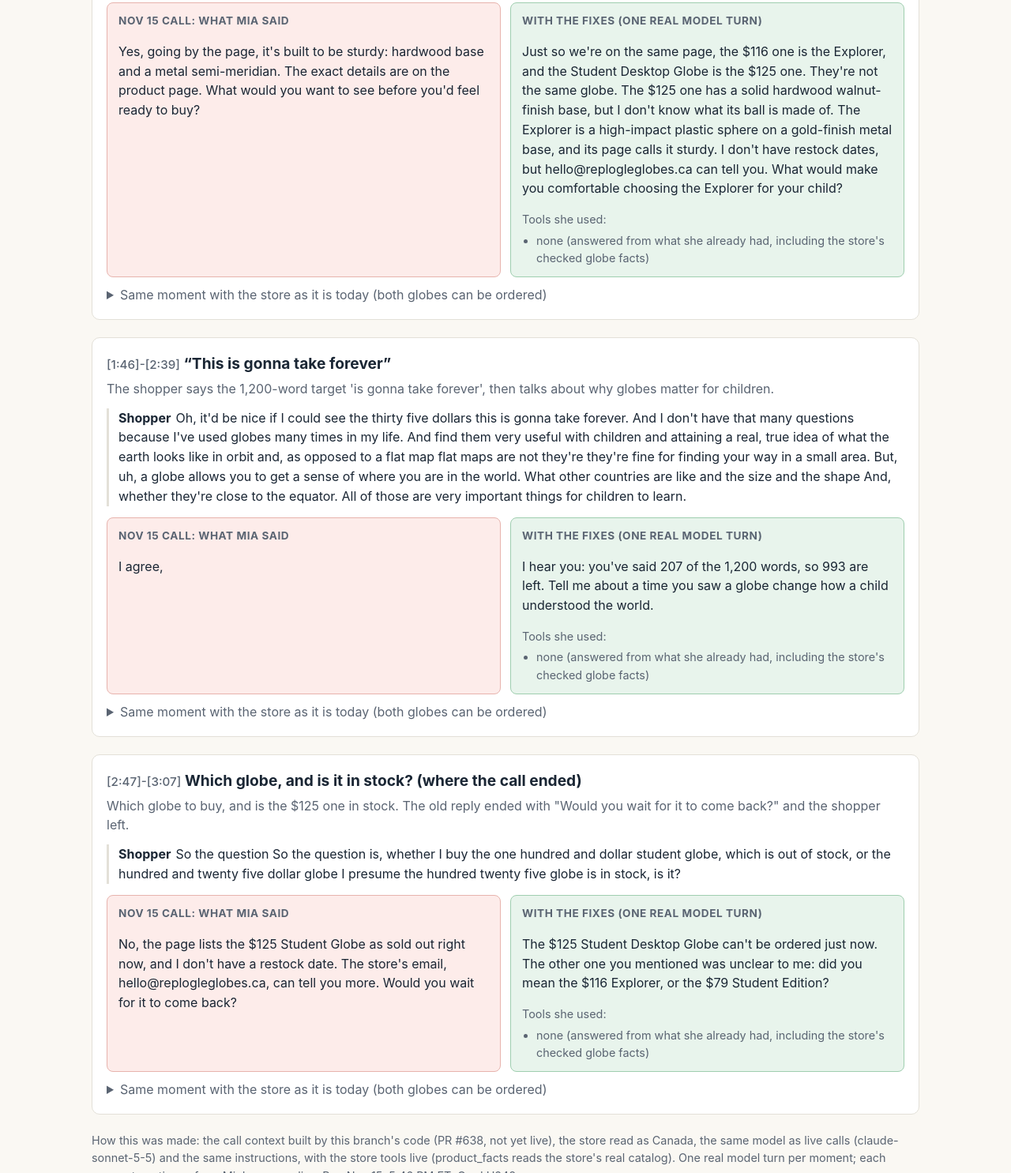
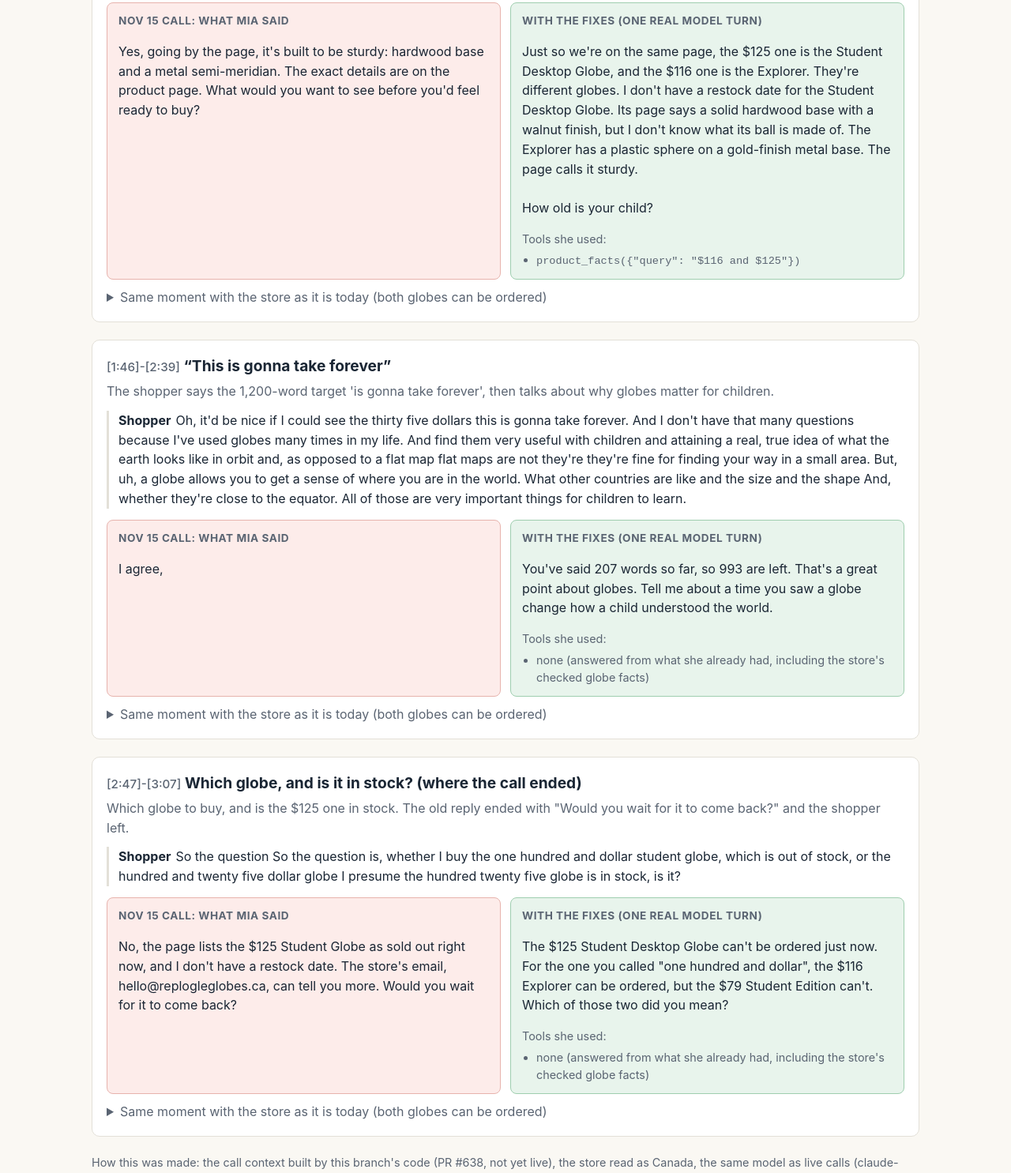
Before and after one commit to qysj9qcnkf-rgb/scout-h248-replay, a plain HTML site: page index.html in a window 1280 px wide. Shown: the part 729-2214 px from the top of the page at 79% size. Drawn offline with Linux system fonts and the light colour scheme.

Commit message:
Replay rerun after check 3
Co-Authored-By: Claude Opus 5.5 <noreply@anthropic.com>
Claude-Session: https://claude.ai/code/session_017SThzXF9cemqvoH2S58rtJ

```diff
--- a/index.html
+++ b/index.html
@@ -18,15 +18,15 @@ code{font-size:.85rem;word-break:break-word}details{margin-top:10px;color:var(--
 <section class="moment"><h2><span class="at">[0:28]-[1:19]</span> Four product questions in a row</h2>
 <p class="what">Four product questions in a row: restock, is the $125 globe the same as the student globe, is its surface plastic, is the $116 &#x27;student globe&#x27; sturdy.</p><div class="said"><p class="line"><b>Shopper</b> I&#x27;m buying it for child, and I like the raised relief and the colors and the country colors. When will it be available again? Or is the other globe that&#x27;s a hundred and twenty five dollars, the same as the student globe. And what is the surface of this the the hundred and twenty five dollar one? Is it plastic? I think the base is wooden. And it looks very solid. Is the Student Globe, the hundred and sixteen dollar one,</p><p class="line"><b>Mia</b> Go on, I&#x27;m listening.</p><p class="line"><b>Shopper</b> It... Is it sturdy?</p></div>
 <div class="cmp"><div class="old"><h3>Nov 15 call: what Mia said</h3><p>Yes, going by the page, it&#x27;s built to be sturdy: hardwood base and a metal semi-meridian. The exact details are on the product page. What would you want to see before you&#x27;d feel ready to buy?</p></div>
-<div class="new"><h3>With the fixes (one real model turn)</h3><p>Just so we&#x27;re on the same page, the $116 one is the Explorer, and the Student Desktop Globe is the $125 one. They&#x27;re not the same globe. The $125 one has a solid hardwood walnut-finish base, but I don&#x27;t know what its ball is made of. The Explorer is a high-impact plastic sphere on a gold-finish metal base, and its page calls it sturdy. I don&#x27;t have restock dates, but hello@replogleglobes.ca can tell you. What would make you comfortable choosing the Explorer for your child?</p><div class="tools">Tools she used:<ul><li>none (answered from what she already had, including the store's checked globe facts)</li></ul></div></div></div>
-<details><summary>Same moment with the store as it is today (both globes can be ordered)</summary><p>Yes, the $125 Student Desktop Globe can be ordered now. It isn&#x27;t the same as the $116 one, which is the Explorer. Your $125 globe has a solid hardwood base with a walnut finish and a sturdy metal semi-meridian. I don&#x27;t know what its ball is made of. The Explorer has a high-impact plastic sphere on a gold-finish metal base. How old is your child?</p></details></section><section class="moment"><h2><span class="at">[1:46]-[2:39]</span> “This is gonna take forever”</h2>
+<div class="new"><h3>With the fixes (one real model turn)</h3><p>Just so we&#x27;re on the same page, the $125 one is the Student Desktop Globe, and the $116 one is the Explorer. They&#x27;re different globes. I don&#x27;t have a restock date for the Student Desktop Globe. Its page says a solid hardwood base with a walnut finish, but I don&#x27;t know what its ball is made of. The Explorer has a plastic sphere on a gold-finish metal base. The page calls it sturdy.<br><br>How old is your child?</p><div class="tools">Tools she used:<ul><li><code>product_facts({&quot;query&quot;: &quot;$116 and $125&quot;})</code></li></ul></div></div></div>
+<details><summary>Same moment with the store as it is today (both globes can be ordered)</summary><p>Just so we&#x27;re on the same page: the $116 one is the Explorer, and the Student Desktop Globe is the $125 one, which can be ordered now. The $125 has a solid hardwood base and metal meridian, but I don&#x27;t know its ball material. The Explorer is a high-impact plastic ball on a gold-finish metal base, and its page calls it sturdy. How old is your child?</p></details></section><section class="moment"><h2><span class="at">[1:46]-[2:39]</span> “This is gonna take forever”</h2>
 <p class="what">The shopper says the 1,200-word target &#x27;is gonna take forever&#x27;, then talks about why globes matter for children.</p><div class="said"><p class="line"><b>Shopper</b> Oh, it&#x27;d be nice if I could see the thirty five dollars this is gonna take forever. And I don&#x27;t have that many questions because I&#x27;ve used globes many times in my life. And find them very useful with children and attaining a real, true idea of what the earth looks like in orbit and, as opposed to a flat map flat maps are not they&#x27;re they&#x27;re fine for finding your way in a small area. But, uh, a globe allows you to get a sense of where you are in the world. What other countries are like and the size and the shape And, whether they&#x27;re close to the equator. All of those are very important things for children to learn.</p></div>
 <div class="cmp"><div class="old"><h3>Nov 15 call: what Mia said</h3><p>I agree,</p></div>
-<div class="new"><h3>With the fixes (one real model turn)</h3><p>I hear you: you&#x27;ve said 207 of the 1,200 words, so 993 are left. Tell me about a time you saw a globe change how a child understood the world.</p><div class="tools">Tools she used:<ul><li>none (answered from what she already had, including the store's checked globe facts)</li></ul></div></div></div>
-<details><summary>Same moment with the store as it is today (both globes can be ordered)</summary><p>You&#x27;ve said 207 of the 1,200 words so far, so 993 are left. Tell me about a time you saw a globe help a child understand something a flat map couldn&#x27;t.</p></details></section><section class="moment"><h2><span class="at">[2:47]-[3:07]</span> Which globe, and is it in stock? (where the call ended)</h2>
+<div class="new"><h3>With the fixes (one real model turn)</h3><p>You&#x27;ve said 207 words so far, so 993 are left. That&#x27;s a great point about globes. Tell me about a time you saw a globe change how a child understood the world.</p><div class="tools">Tools she used:<ul><li>none (answered from what she already had, including the store's checked globe facts)</li></ul></div></div></div>
+<details><summary>Same moment with the store as it is today (both globes can be ordered)</summary><p>You&#x27;ve said 207 of the 1,200 words, so 993 are left. Tell me about a time a globe helped a child understand something a flat map couldn&#x27;t.</p></details></section><section class="moment"><h2><span class="at">[2:47]-[3:07]</span> Which globe, and is it in stock? (where the call ended)</h2>
 <p class="what">Which globe to buy, and is the $125 one in stock. The old reply ended with &quot;Would you wait for it to come back?&quot; and the shopper left.</p><div class="said"><p class="line"><b>Shopper</b> So the question So the question is, whether I buy the one hundred and dollar student globe, which is out of stock, or the hundred and twenty five dollar globe I presume the hundred twenty five globe is in stock, is it?</p></div>
 <div class="cmp"><div class="old"><h3>Nov 15 call: what Mia said</h3><p>No, the page lists the $125 Student Globe as sold out right now, and I don&#x27;t have a restock date. The store&#x27;s email, hello@replogleglobes.ca, can tell you more. Would you wait for it to come back?</p></div>
-<div class="new"><h3>With the fixes (one real model turn)</h3><p>The $125 Student Desktop Globe can&#x27;t be ordered just now. The other one you mentioned was unclear to me: did you mean the $116 Explorer, or the $79 Student Edition?</p><div class="tools">Tools she used:<ul><li>none (answered from what she already had, including the store's checked globe facts)</li></ul></div></div></div>
-<details><summary>Same moment with the store as it is today (both globes can be ordered)</summary><p>Yes, the $125 Student Desktop Globe can be ordered. Just so I&#x27;m sure which one you mean, was it the $116 Explorer, or the $79 Student Edition?</p></details></section>
-<p class="foot">How this was made: the call context built by this branch&#x27;s code (PR #638, not yet live), the store read as Canada, the same model as live calls (claude-sonnet-5-5) and the same instructions, with the store tools live (product_facts reads the store's real catalog). One real model turn per moment; each moment continues from Mia's new replies. Run Nov 15, 5:46 PM ET. Card H248.</p>
+<div class="new"><h3>With the fixes (one real model turn)</h3><p>The $125 Student Desktop Globe can&#x27;t be ordered just now. For the one you called &quot;one hundred and dollar&quot;, the $116 Explorer can be ordered, but the $79 Student Edition can&#x27;t. Which of those two did you mean?</p><div class="tools">Tools she used:<ul><li>none (answered from what she already had, including the store's checked globe facts)</li></ul></div></div></div>
+<details><summary>Same moment with the store as it is today (both globes can be ordered)</summary><p>Yes, the $125 Student Desktop Globe can be ordered. Of the other two, the $116 Explorer can be ordered, but the $79 Student Edition can&#x27;t be ordered just now, and I don&#x27;t have a restock date for it. Which one did you mean?</p></details></section>
+<p class="foot">How this was made: the call context built by this branch&#x27;s code (PR #638, not yet live), the store read as Canada, the same model as live calls (claude-sonnet-5-5) and the same instructions, with the store tools live (product_facts reads the store's real catalog). One real model turn per moment; each moment continues from Mia's new replies. Run Nov 15, 5:51 PM ET. Card H248.</p>
 </main></body></html>
```
